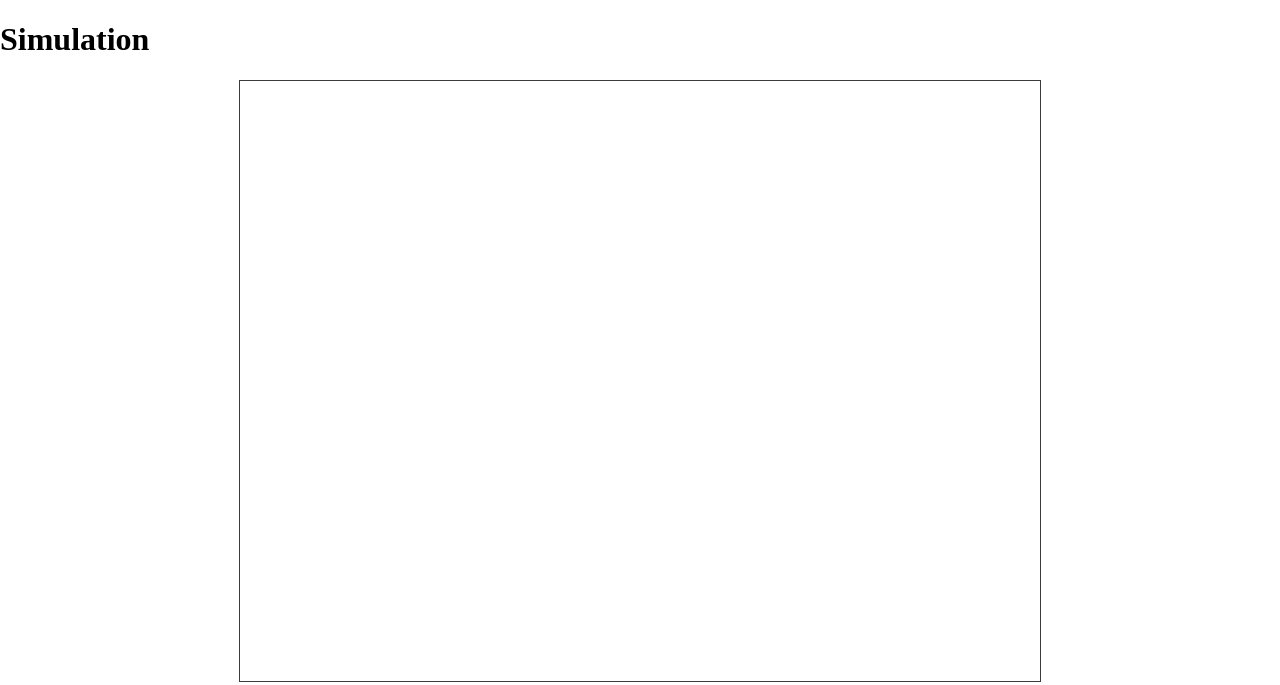
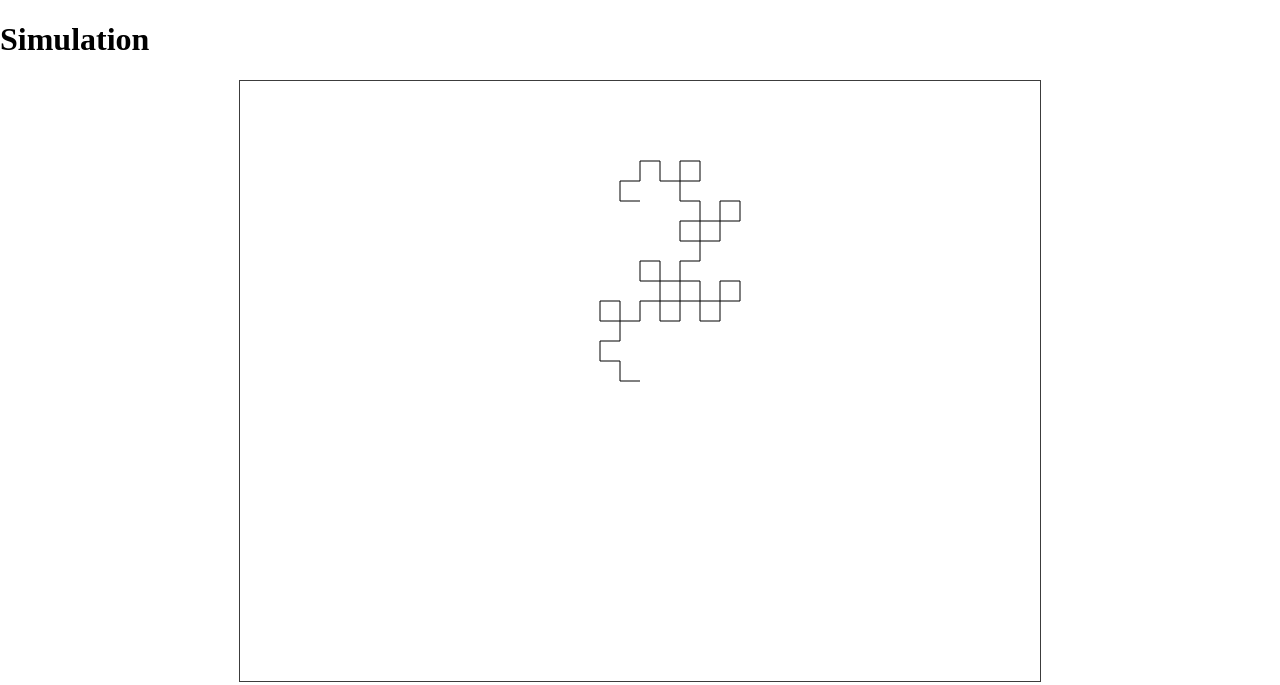
Before and after one commit to valflrt/mej, a plain HTML site: page docs/simulation.html in a window 1280 px wide. Drawn offline with Linux system fonts and the light colour scheme.

Commit message:
simulation.html works

```diff
--- a/docs/simulation.html
+++ b/docs/simulation.html
@@ -45,50 +45,65 @@
 
     <script>
       let canvas = document.getElementById("canvas");
-      let ctx = canvas.getContext("2d");
+      let ctx = canvas.getContext && canvas.getContext("2d");
+
+      ctx.strokeStyle = "#000000";
+      ctx.strokeWidth = 2;
+
+      // Simple "python" turtle
+      let turtle = {
+        x: 0,
+        y: 0,
+        angle: 0,
+        ctx,
+        moveTo: function (x, y) {
+          this.x = x;
+          this.y = y;
+          return this;
+        },
+        forward: function (length) {
+          let x0 = this.x,
+            y0 = this.y;
+          this.x += length * Math.sin(this.angle);
+          this.y += length * Math.cos(this.angle);
+
+          this.ctx.beginPath();
+          this.ctx.moveTo(x0, y0);
+          this.ctx.lineTo(this.x, this.y);
+          this.ctx.stroke();
+
+          return this;
+        },
+        left: function (angleInDegrees) {
+          this.angle += (angleInDegrees / 180) * Math.PI;
+          return this;
+        },
+        right: function (angleInDegrees) {
+          return this.left(-angleInDegrees);
+        },
+      };
 
       let [canvasWidth, canvasHeight] = [800, 600];
       let [centerX, centerY] = [canvasWidth / 2, canvasHeight / 2];
 
-      let testAngles = [0, 1, 1, 0, 1];
+      turtle.moveTo(centerX, centerY);
 
-      function drawAngles(ctx, angles) {
-        ctx.beginPath();
-        let [lastX, lastY] = [centerX, centerY];
-        ctx.moveTo(lastX, lastY);
+      function inv_seq(seq) {
+        return seq.map((v) => (v === 0 ? 1 : 0)).reverse();
+      }
 
-        let lastDir = "bottom";
+      A0 = [];
+      function A(n) {
+        return n > 0 ? [...inv_seq(A(n - 1)), 0, ...A(n - 1)] : A0;
+      }
 
-        function calcNewCoords(lastDir, lastX, lastY, angle, segLen) {
-          if (angle === 0) {
-            if (lastDir === "bottom") {
-              return [lastX - segLen, lastY];
-            } else if (lastDir === "left") {
-              return [lastX, lastY - segLen];
-            } else if (lastDir === "top") {
-              return [lastX + segLen, lastY];
-            } else if (lastDir === "right") {
-              return [lastX, lastY + segLen];
-            }
-          } else {
-            if (lastDir === "bottom") {
-              return [lastX + segLen, lastY];
-            } else if (lastDir === "left") {
-              return [lastX, lastY + segLen];
-            } else if (lastDir === "top") {
-              return [lastX - segLen, lastY];
-            } else if (lastDir === "right") {
-              return [lastX, lastY - segLen];
-            }
-          }
-        }
-
-        angles.forEach((a) => {
-
-          ctx.lineTo((lastX = lastX + 20), (lastY = lastY + 0));
-        });
-        ctx.stroke();
-      }
+      let angles = A(6);
+      console.log(angles);
+      angles.forEach((a) => {
+        if (a === 0) turtle.left(90);
+        else turtle.right(90);
+        turtle.forward(20);
+      });
     </script>
   </body>
 </html>
```
